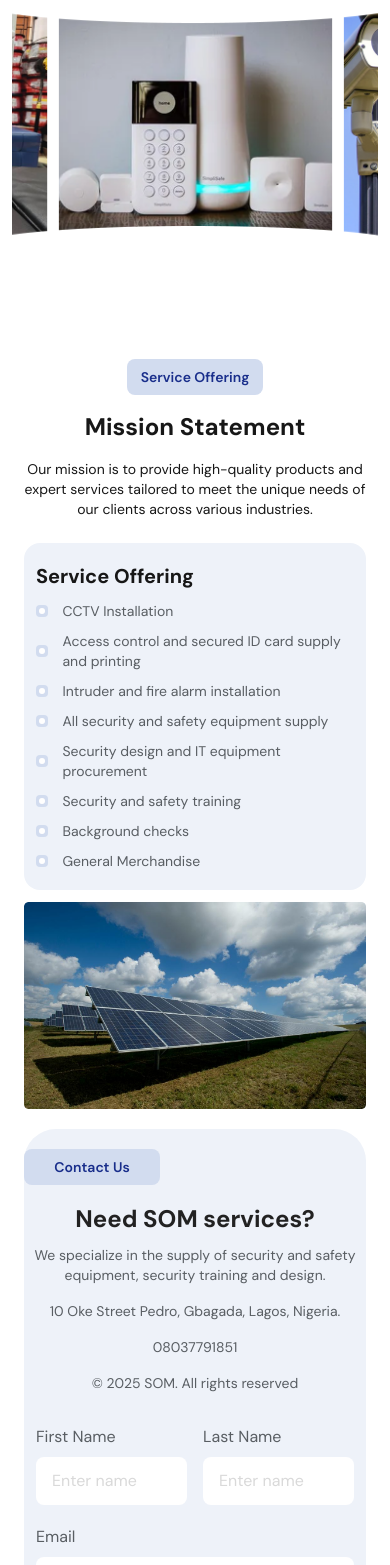
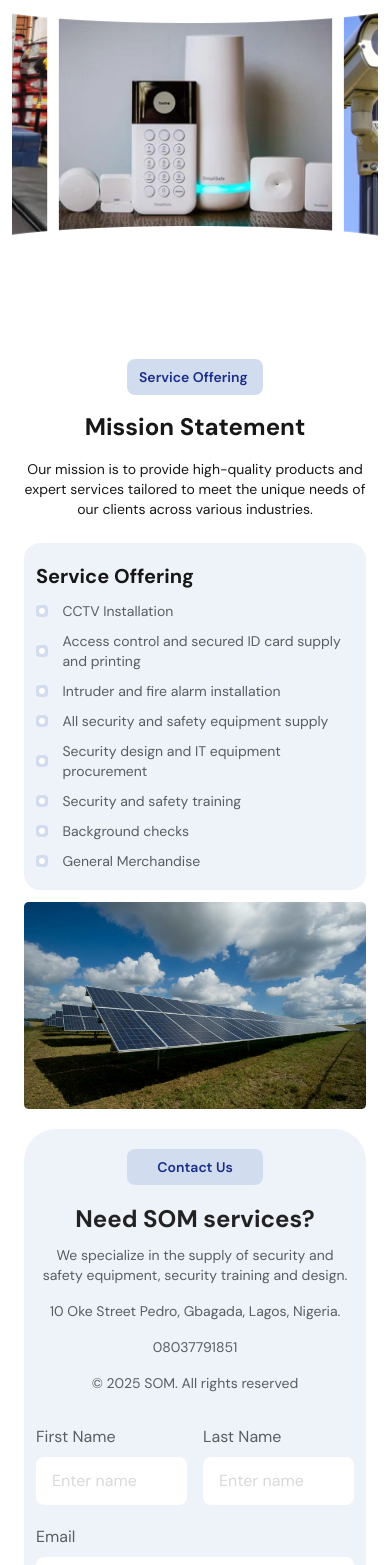
Before and after one commit to victoryejike/silver-chainsaw, a Next.js app: page / in a window 390 px wide. Shown: the part 432-1997 px from the top of the page. Built offline with nearby package versions, Linux system fonts and the light colour scheme.

Commit message:
fix: alignment issues

```diff
--- a/app/components/Contact.tsx
+++ b/app/components/Contact.tsx
@@ -5,23 +5,23 @@ const Contact = () => {
     <section className="pb-8 pt-5 lg:pt-14 px-3 lg:px-11" id="contact">
       <div className="flex flex-col lg:flex-row justify-between items-center gap-x-[134px] bg-[#EEF2F9] rounded-4xl w-full pt-5 lg:pt-21 pb-16">
         <div className=" w-full lg:w-5/12 pl-0 mx-4 lg:pl-[65px] lg:mx-auto">
-          <p className="font-semibold text-sm text-primary py-2 px-3 bg-[#D2DCEF] w-34 text-center rounded-lg lg:mx-auto">
+          <p className="font-semibold text-sm text-primary py-2 px-3 bg-[#D2DCEF] w-34 text-center rounded-lg mx-auto lg:mx-0">
             Contact Us
           </p>
           <p className="text-center lg:text-left font-bold text-[24px] pt-4 text-[#222222]">
             Need SOM services?
           </p>
-          <p className="text-sm lg:text-lg pt-2 text-center lg:text-left text-[#595E63]">
+          <p className="text-sm lg:text-lg pt-2 text-center lg:text-left text-[#595E63] px-4 lg:px-0">
             We specialize in the supply of security and safety equipment,
             security training and design.
           </p>
-          <p className="text-sm lg:text-lg pt-4 text-center lg:text-left text-[#595E63]">
+          <p className="text-sm lg:text-lg pt-4 text-center lg:text-left text-[#595E63] px-4 lg:px-0">
             10 Oke Street Pedro, Gbagada, Lagos, Nigeria.
           </p>
-          <p className="text-sm lg:text-lg pt-4 text-center lg:text-left text-[#595E63]">
+          <p className="text-sm lg:text-lg pt-4 text-center lg:text-left text-[#595E63] px-4 lg:px-0">
             08037791851
           </p>
-          <p className="text-sm lg:text-lg pt-4 text-center lg:text-left text-[#595E63]">
+          <p className="text-sm lg:text-lg pt-4 text-center lg:text-left text-[#595E63] px-4 lg:px-0">
             © 2025 SOM. All rights reserved
           </p>
         </div>
--- a/app/components/Service.tsx
+++ b/app/components/Service.tsx
@@ -5,7 +5,7 @@ import { services } from "../lib/data";
 const Service = () => {
   return (
     <div>
-      <p className="font-semibold text-sm text-primary py-2 px-3 bg-[#D2DCEF] w-34 rounded-lg text-center mx-auto">
+      <p className="font-semibold text-sm text-primary py-2 px-3 bg-[#D2DCEF] w-34 rounded-lg mx-auto">
         Service Offering
       </p>
       <p className="text-center font-bold text-2xl lg:text-[40px] pt-4">
```
Also changed, not shown: .codesandbox/tasks.json (added).
